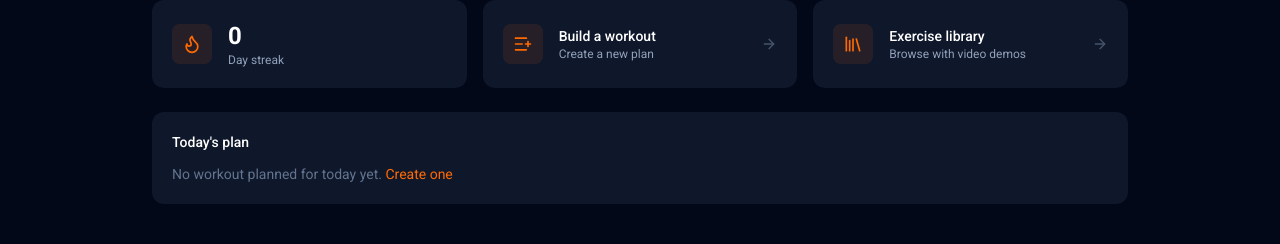
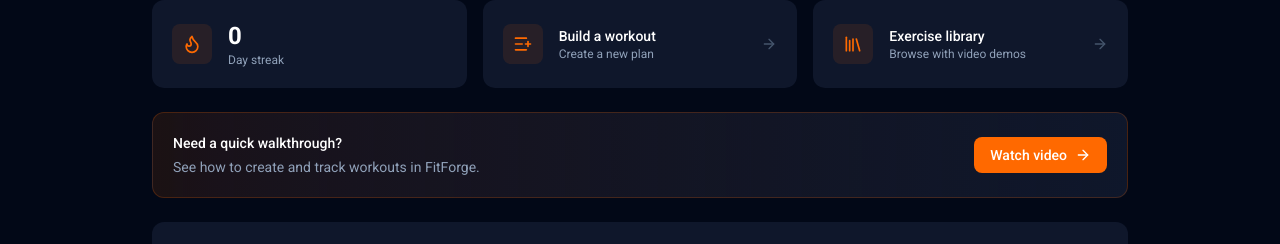
Before and after one commit to Kod-19/FitForge, a React (Vite) app: page / in a window 1280 px wide. Shown: the part 169-413 px from the top of the page. Built offline with nearby package versions, Linux system fonts and the light colour scheme; no server answers; the database is empty; sample sign-in values are in the browser's storage.

Commit message:
feat: add walkthrough section with video link to Dashboard

```diff
--- a/src/pages/Dashboard.jsx
+++ b/src/pages/Dashboard.jsx
@@ -71,6 +71,26 @@ export default function Dashboard() {
         </Link>
       </div>
 
+      <div className="bg-gradient-to-r from-orange-500/10 to-slate-900 border border-orange-500/20 rounded-xl p-5">
+        <div className="flex flex-col gap-3 sm:flex-row sm:items-center sm:justify-between">
+          <div>
+            <h2 className="text-white font-medium text-sm">Need a quick walkthrough?</h2>
+            <p className="text-slate-400 text-sm mt-1">
+              See how to create and track workouts in FitForge.
+            </p>
+          </div>
+          <a
+            href="https://scribehow.com/embed-preview/How_to_Create_and_Track_Workouts_in_Fit_Forge__bsk96466T66AzlX591itXQ?as=video&size=flexible&voice=shimmer&scaleMode=contain"
+            target="_blank"
+            rel="noreferrer"
+            className="inline-flex items-center justify-center gap-2 rounded-lg bg-orange-500 px-4 py-2 text-sm font-medium text-white transition hover:bg-orange-600"
+          >
+            Watch video
+            <ArrowRight size={16} />
+          </a>
+        </div>
+      </div>
+
       <div className="bg-slate-900 rounded-xl p-5">
         <h2 className="text-white font-medium text-sm mb-3">Today's plan</h2>
         <p className="text-slate-500 text-sm">
```
